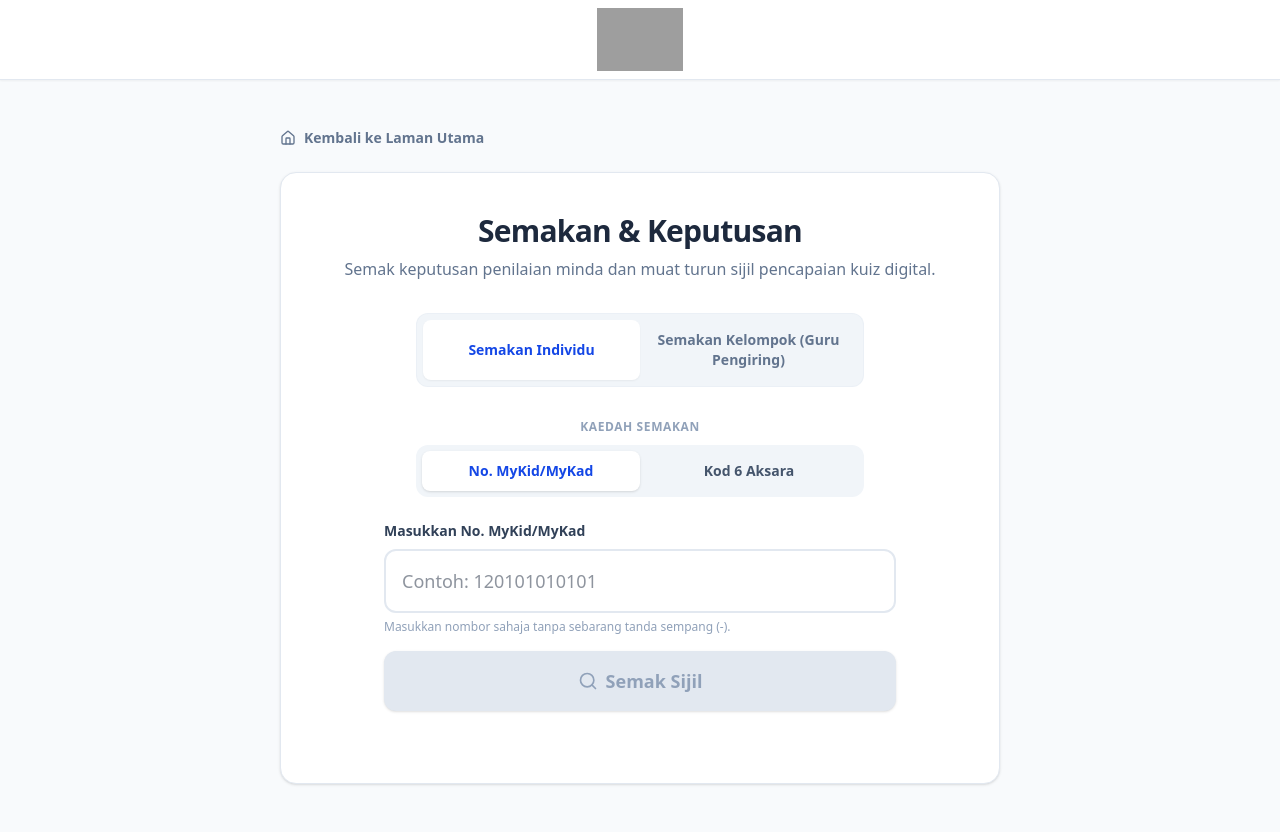
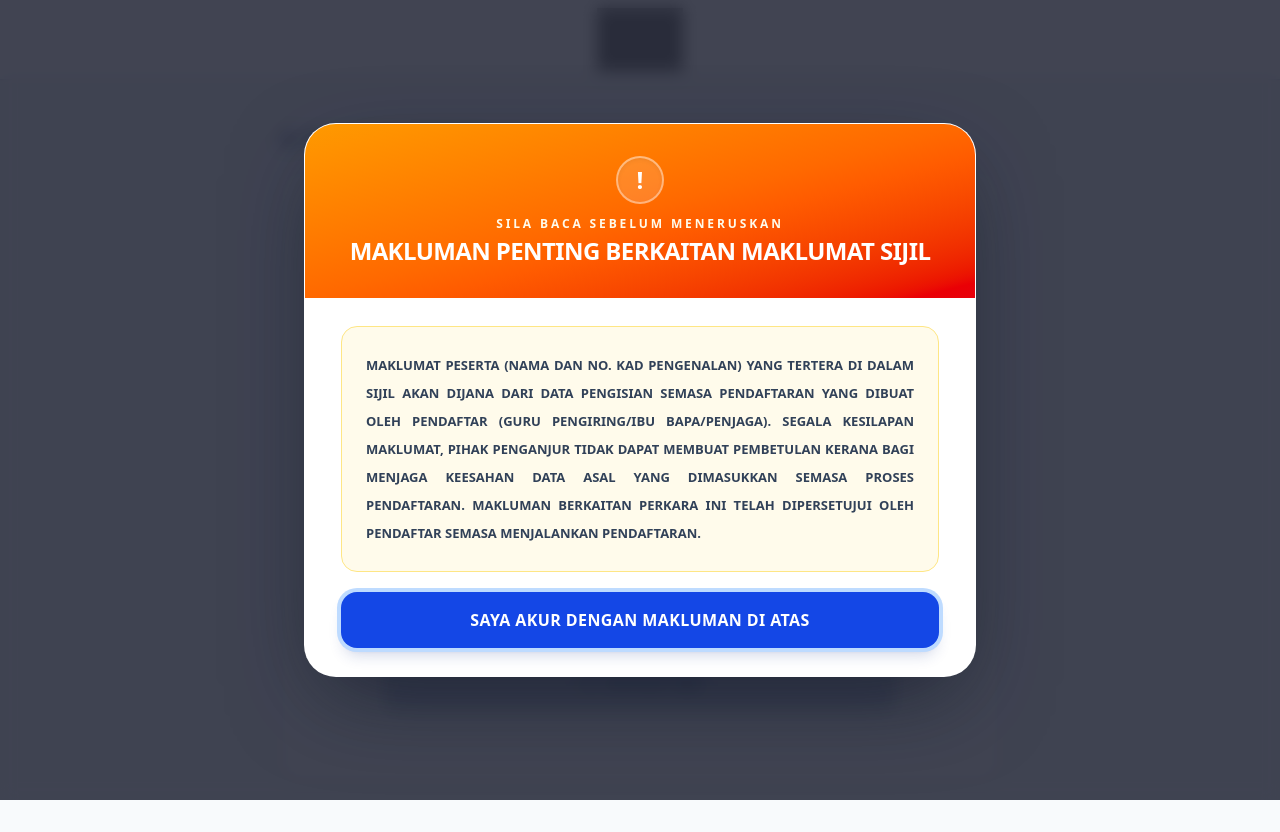
Before and after one commit to burstamarushakur/CABARAN-INTERAKTIF-MINDA-2026, a React (Vite) app: page /certificate in a window 1280 px wide. Built offline with nearby package versions, Linux system fonts and the light colour scheme; no server answers; grey boxes are pictures that could not be loaded.

Commit message:
Add files via upload

```diff
--- a/src/pages/CheckCertificatePage.tsx
+++ b/src/pages/CheckCertificatePage.tsx
@@ -1,4 +1,4 @@
-import React, { useState } from 'react';
+import React, { useEffect, useState } from 'react';
 import { useNavigate } from 'react-router-dom';
 import Header from '../components/Header';
 import { quizService } from '../services/quizService';
@@ -11,6 +11,18 @@ import { Search, Download, Loader2, Home, Award, Calendar, Timer, School, User,
 export default function CheckCertificatePage() {
   const navigate = useNavigate();
   const [activeTab, setActiveTab] = useState<'individual' | 'school'>('individual');
+  const [showCertificateDataNotice, setShowCertificateDataNotice] = useState(true);
+
+  useEffect(() => {
+    if (!showCertificateDataNotice) return;
+
+    const previousOverflow = document.body.style.overflow;
+    document.body.style.overflow = 'hidden';
+
+    return () => {
+      document.body.style.overflow = previousOverflow;
+    };
+  }, [showCertificateDataNotice]);
 
   // -------------------------------------------------------------
   // State for Semakan Individu
@@ -404,6 +416,54 @@ export default function CheckCertificatePage() {
   return (
     <div className="min-h-screen bg-slate-50 flex flex-col font-sans text-slate-900">
       <Header />
+
+      {showCertificateDataNotice && (
+        <div
+          className="fixed inset-0 z-[110] flex items-center justify-center bg-slate-950/75 p-3 backdrop-blur-sm sm:p-6"
+          role="dialog"
+          aria-modal="true"
+          aria-labelledby="certificate-data-notice-title"
+          aria-describedby="certificate-data-notice-description"
+        >
+          <div className="flex max-h-[94vh] w-full max-w-2xl flex-col overflow-hidden rounded-[1.5rem] border border-white/20 bg-white shadow-[0_30px_90px_-20px_rgba(15,23,42,0.7)] sm:rounded-[2rem]">
+            <div className="shrink-0 bg-gradient-to-br from-amber-500 via-orange-500 to-red-600 px-5 py-6 text-center text-white sm:px-10 sm:py-8">
+              <div className="mx-auto mb-3 flex h-12 w-12 items-center justify-center rounded-full border-2 border-white/40 bg-white/15 text-2xl font-black shadow-inner">
+                !
+              </div>
+              <p className="mb-1 text-[10px] font-black uppercase tracking-[0.24em] text-amber-50 sm:text-xs">
+                Sila Baca Sebelum Meneruskan
+              </p>
+              <h2
+                id="certificate-data-notice-title"
+                className="text-xl font-black uppercase leading-tight tracking-tight sm:text-2xl"
+              >
+                Makluman Penting Berkaitan Maklumat Sijil
+              </h2>
+            </div>
+
+            <div className="overflow-y-auto px-5 py-5 sm:px-9 sm:py-7">
+              <div className="rounded-2xl border border-amber-200 bg-amber-50 p-4 sm:p-6">
+                <p
+                  id="certificate-data-notice-description"
+                  className="text-justify text-[12px] font-bold uppercase leading-6 text-slate-700 sm:text-[13px] sm:leading-7"
+                >
+                  Maklumat peserta (nama dan No. Kad Pengenalan) yang tertera di dalam sijil akan dijana dari data pengisian semasa pendaftaran yang dibuat oleh pendaftar (Guru Pengiring/Ibu Bapa/Penjaga). Segala kesilapan maklumat, pihak penganjur tidak dapat membuat pembetulan kerana bagi menjaga keesahan data asal yang dimasukkan semasa proses pendaftaran. Makluman berkaitan perkara ini telah dipersetujui oleh pendaftar semasa menjalankan pendaftaran.
+                </p>
+              </div>
+
+              <button
+                type="button"
+                onClick={() => setShowCertificateDataNotice(false)}
+                autoFocus
+                className="mt-5 w-full cursor-pointer rounded-2xl bg-blue-700 px-5 py-4 text-center text-sm font-black uppercase tracking-wide text-white shadow-lg shadow-blue-900/20 transition hover:bg-blue-800 focus:outline-none focus:ring-4 focus:ring-blue-200 sm:text-base"
+              >
+                Saya Akur Dengan Makluman Di Atas
+              </button>
+            </div>
+          </div>
+        </div>
+      )}
+
       <main className="flex-1 w-full max-w-3xl mx-auto p-4 sm:p-6 py-8 sm:py-12">
         <motion.button
           initial={{ opacity: 0, x: -10 }}
```
